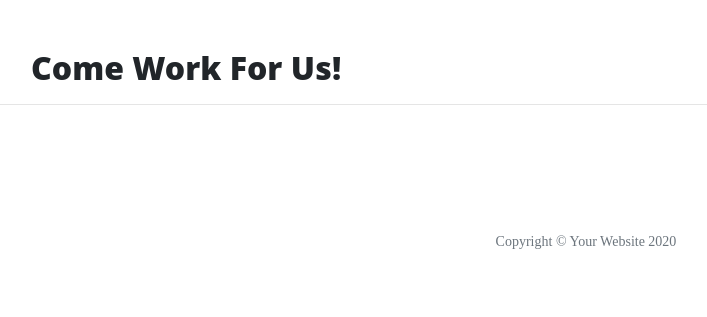
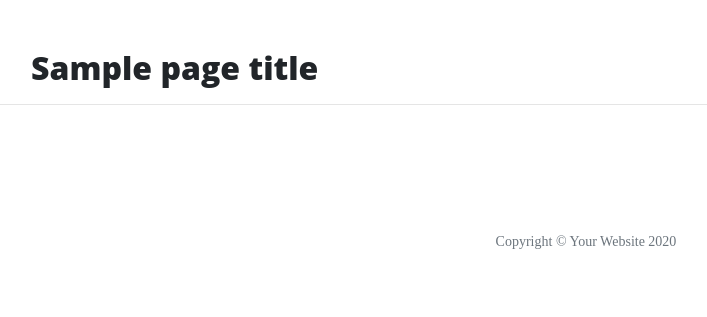
Before and after one commit to kencormican/introToPracticalPython, a Flask app: template templates/careers.html in a window 1280 px wide. Shown: the part 629-946 px from the top of the page, without its empty margins (54-761 px from the left). Run offline with Flask 2, Linux system fonts and the light colour scheme; the template is opened without the code that fills it: most values are stand-ins (such as "Sample title", 1, 10 or a date in 2020); some libraries are stand-ins or nearby versions.

Commit message:
Passing Data From A View To A Template Lesson Code Added

```diff
--- a/run.py
+++ b/run.py
@@ -13,17 +13,17 @@ def index():
 
 @app.route('/about')
 def about():
-    return render_template("about.html")
+    return render_template("about.html", page_title="About")
 
 
 @app.route('/contact')
 def contact():
-    return render_template("contact.html")
+    return render_template("contact.html", page_title="Contact")
 
 
 @app.route('/careers')
 def careers():
-    return render_template("careers.html")
+    return render_template("careers.html", page_title="Careers")
 
 
 if __name__ == '__main__':
--- a/templates/about.html
+++ b/templates/about.html
@@ -1,6 +1,6 @@
-
+<!DOCTYPE html>
 {% extends 'base.html' %} {% block content %}
-    <h2>About</h2>
+    <h2>{{ page_title }}</h2>
     <p>
         The formation of the group grew out of a meeting Gandalf had with Thorin in Bree which kindled Thorin's interest in
         recapturing his long lost family inheritance. (Thorin's grandfather had been the king of the Lonely Mountain when
--- a/templates/careers.html
+++ b/templates/careers.html
@@ -1,4 +1,4 @@
-
+<!DOCTYPE html>
 {% extends 'base.html' %} {% block content %}
-<h2>Come Work For Us!</h2>
+    <h2>{{ page_title }}</h2>
 {% endblock %}
--- a/templates/contact.html
+++ b/templates/contact.html
@@ -1,4 +1,4 @@
-
+<!DOCTYPE html>
 {% extends 'base.html' %} {% block content %}
-<h2>Contact Us</h2>
+    <h2>{{ page_title }}</h2>
 {% endblock %}
--- a/templates/index.html
+++ b/templates/index.html
@@ -1,4 +1,4 @@
-
+<!DOCTYPE html>
 {% extends 'base.html' %} {% block content %}
 
 <div class="row">
```
